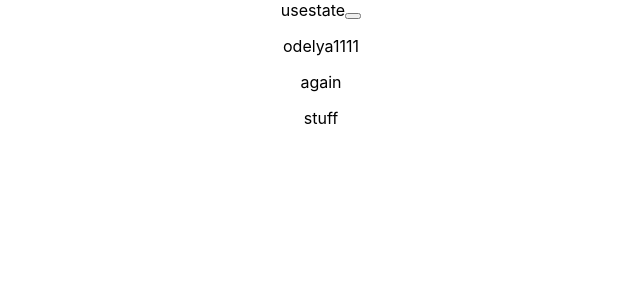
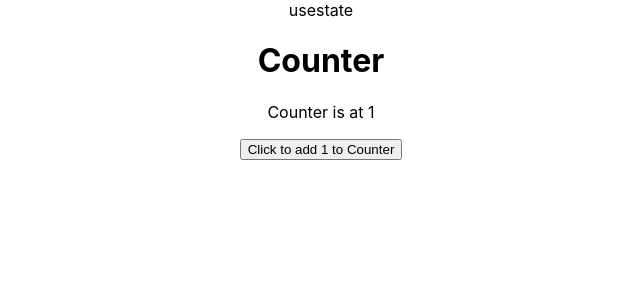
Before and after one commit to OdelyaR/usestate, a React (Create React App) app: page / in a window 1280 px wide. Shown: the top 300 px of the page, without its empty margins (319-959 px from the left). Built offline with nearby package versions, Linux system fonts and the light colour scheme.

Commit message:
added useState

```diff
--- a/src/App.js
+++ b/src/App.js
@@ -1,14 +1,12 @@
 
 import './App.css';
+import Counter from './Counter';
 
 function App() {
   return (
     <div className="App">
       usestate
-      <button></button>
-      <p>odelya1111</p>
-      <p>again</p>
-      <p>stuff</p>
+      <Counter />
     </div>
   );
 }
--- /dev/null
+++ b/src/Counter.js
@@ -0,0 +1,21 @@
+import { useState } from "react";
+function Counter() {
+    const [count, setCount] = useState(1)
+    function incr(){
+        setCount(
+            function(oldCount){
+                return oldCount +1
+            }
+        )
+        console.log(count)
+    }
+    return (
+      <div>
+        <h1>Counter</h1>
+        <p>Counter is at {count}</p>
+        <button onClick={incr}>Click to add 1 to Counter</button>
+      </div>
+    );
+  }
+
+  export default Counter;
```
